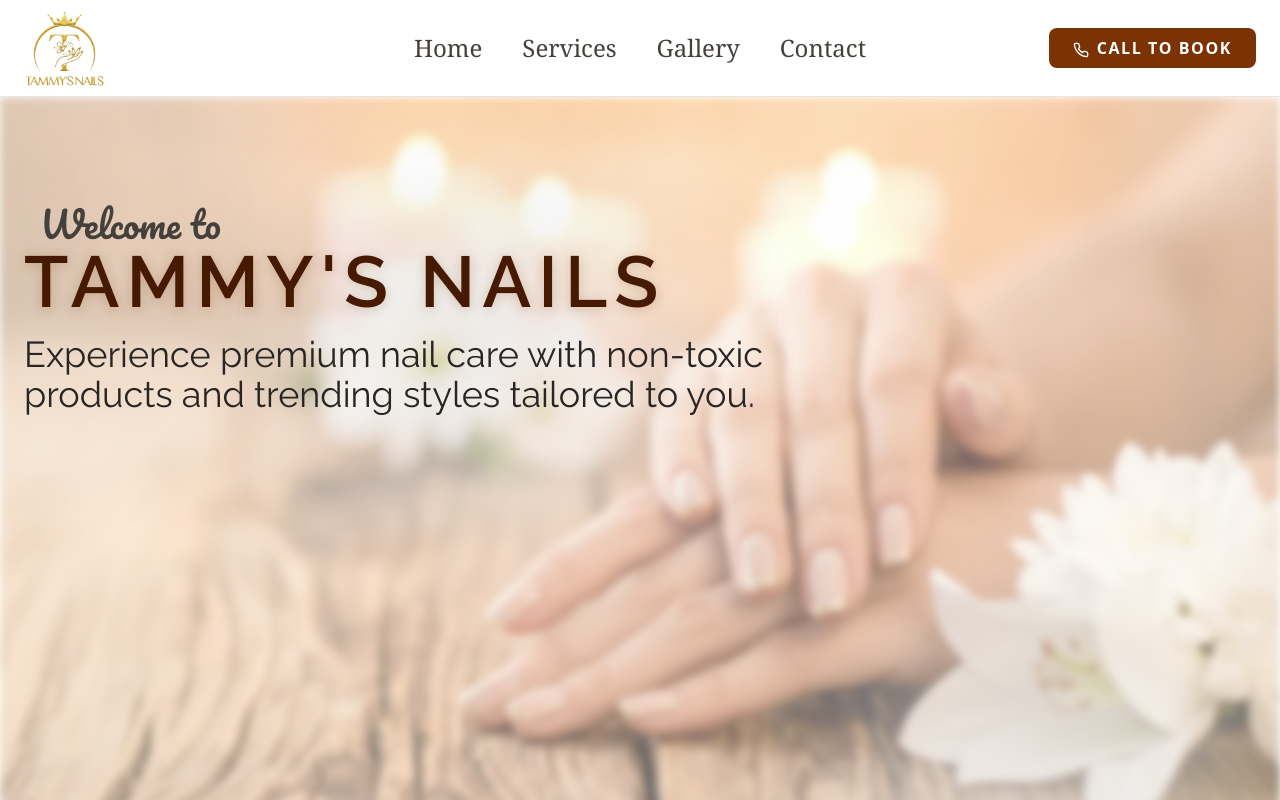
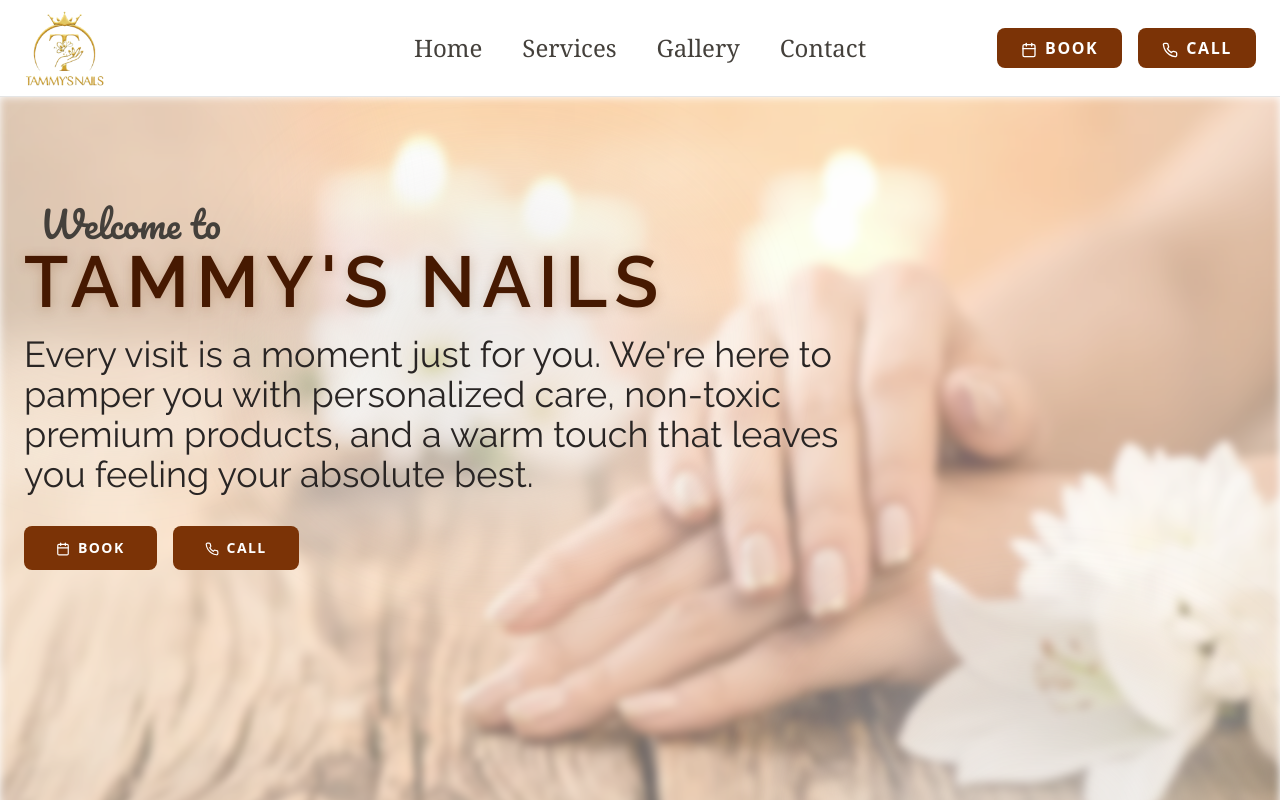
Before and after one commit to huupdo/tammysnails-cloudflare, a React (Vite) app: page / in a window 1280 px wide. Shown: the top 800 px of the page. Built offline with nearby package versions, Linux system fonts and the light colour scheme.

Commit message:
updated call and book buttons

```diff
--- a/src/react-app/App.tsx
+++ b/src/react-app/App.tsx
@@ -3,7 +3,7 @@
 import { useRef, useState, useEffect } from "react";
 import "./App.css";
 import { RxHamburgerMenu, RxCross1 } from "react-icons/rx";
-import { FiPhone, FiMapPin, FiClock, FiMail } from "react-icons/fi";
+import { FiPhone, FiMapPin, FiClock, FiMail, FiCalendar } from "react-icons/fi";
 import { GrInstagram, GrGoogle } from "react-icons/gr";
 
 // Reusable Service Card Component
@@ -121,11 +121,20 @@
 
               <div className="flex flex-1 items-center justify-end gap-4">
                 <a
+                  href="https://booking.gocheckin.net/v2/19988?social=website"
+                  target="_blank"
+                  rel="noopener noreferrer"
+                  className="hidden rounded-lg bg-amber-900 px-6 py-2 text-md font-bold tracking-widest text-white uppercase transition hover:bg-amber-800 dark:bg-amber-800 dark:hover:bg-amber-700 md:block"
+                >
+                  <FiCalendar className="inline-block mr-2" />
+                  Book
+                </a>
+                <a
                   href="tel:+15302269462"
                   className="hidden rounded-lg bg-amber-900 px-6 py-2 text-md font-bold tracking-widest text-white uppercase transition hover:bg-amber-800 dark:bg-amber-800 dark:hover:bg-amber-700 md:block"
                 >
                   <FiPhone className="inline-block mr-2" />
-                  Call to Book
+                  Call
                 </a>
 
                 {/* Mobile Menu Button */}
@@ -183,16 +192,6 @@
                 >
                   Contact
                 </button>
-                <a
-                  href="tel:+15302269462"
-                  className="w-full bg-amber-900 px-6 py-2 text-center text-sm font-bold tracking-widest text-white uppercase transition hover:bg-amber-800 dark:bg-amber-800 dark:hover:bg-amber-700"
-                >
-                  <FiPhone
-                    className="inline-block mr-2 text-red-100"
-                    color="red"
-                  />
-                  Call to Book
-                </a>
               </div>
             )}
           </div>
@@ -226,9 +225,28 @@
               </h1>
             </div>
             <h2 className="mb-8 font-raleway text-2xl text-stone-800 md:text-4xl dark:text-stone-100">
-              Experience premium nail care with non-toxic products and trending
-              styles tailored to you.
+              Every visit is a moment just for you. We're here to pamper you
+              with personalized care, non-toxic premium products, and a warm
+              touch that leaves you feeling your absolute best.
             </h2>
+            <div className="flex flex-col gap-4 sm:flex-row">
+              <a
+                href="https://booking.gocheckin.net/v2/19988?social=website"
+                target="_blank"
+                rel="noopener noreferrer"
+                className="rounded-lg bg-amber-900 px-8 py-3 text-center text-sm font-bold tracking-widest text-white uppercase transition hover:bg-amber-800 dark:bg-amber-800 dark:hover:bg-amber-700"
+              >
+                <FiCalendar className="inline-block mr-2" />
+                Book
+              </a>
+              <a
+                href="tel:+15302269462"
+                className="rounded-lg bg-amber-900 px-8 py-3 text-center text-sm font-bold tracking-widest text-white uppercase transition hover:bg-amber-800 dark:bg-amber-800 dark:hover:bg-amber-700"
+              >
+                <FiPhone className="inline-block mr-2" />
+                Call
+              </a>
+            </div>
           </div>
         </section>
 
```
